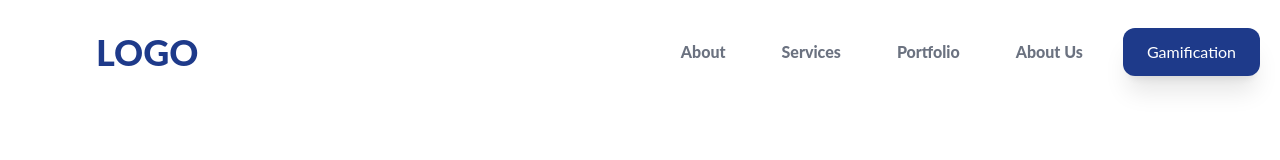
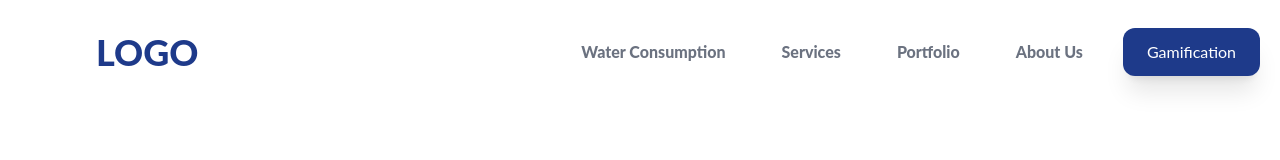
Before and after one commit to ainamartinez/CBI_Web, a React (Create React App) app: page / in a window 1280 px wide. Shown: the top 160 px of the page. Built offline with nearby package versions, Linux system fonts and the light colour scheme.

Commit message:
title updated

```diff
--- a/src/components/Clients.js
+++ b/src/components/Clients.js
@@ -1,5 +1,5 @@
-import React from 'react';
-import kws from '../images/clients/kws.png';
+import React from 'react'; //import the react module
+import kws from '../images/clients/kws.png'; //import the image of the client
 import geps from '../images/clients/geps.png';
 import protergia from '../images/clients/protergia.png';
 
--- a/src/components/Hero.js
+++ b/src/components/Hero.js
@@ -17,12 +17,12 @@ const Hero = () => {
                         <div className="lg:w-1/2 flex flex-col justify-center" data-aos="zoom-in" data-aos-delay="200">
                             <h1 className="mb-5 md:text-5xl text-3xl font-bold text-blue-900">
                             {/* We build digital solutions to help businesses scale */}
-                                Bespoke software solutions for your unique business needs
+                                You are top 2
                             </h1>
-                            <div className="text-xl font-semibold tracking-tight mb-5 text-gray-500">We are a team of highly motivated and skilled developers dedicated to delivering only the best software.</div>
+                            <div className="text-xl font-semibold tracking-tight mb-5 text-gray-500">Welcome to metrio x aqua mist, where every responsable usage during your travel counts. Fins more about what rewars are waiting due to a responsible consumption</div>
                             <div className="mb-4 space-x-0 md:space-x-2 md:mb-8">
                                 <Link to="/contact" className="text-white bg-blue-900 hover:bg-blue-800 inline-flex items-center justify-center w-full px-6 py-3 my-4 text-lg shadow-xl rounded-2xl sm:w-auto sm:mb-0">
-                                    Learn more
+                                    rewards
                                     <svg className="w-4 h-4 ml-1" xmlns="http://www.w3.org/2000/svg" viewBox="0 0 20 20" fill="currentColor"><path fillRule="evenodd" d="M10.293 3.293a1 1 0 011.414 0l6 6a1 1 0 010 1.414l-6 6a1 1 0 01-1.414-1.414L14.586 11H3a1 1 0 110-2h11.586l-4.293-4.293a1 1 0 010-1.414z" clipRule="evenodd"></path></svg>
                                 </Link>
                                 {/* <Link to="/contact" className="text-white bg-blue-900 hover:bg-blue-800 inline-flex items-center justify-center w-full px-6 py-3 my-4 text-lg shadow-xl rounded-2xl sm:w-auto sm:mb-0">
--- a/src/components/Navbar/NavLinks.js
+++ b/src/components/Navbar/NavLinks.js
@@ -6,7 +6,7 @@ const NavLinks = () => { //Component definition
         // Here defines the navigation links we find in the upper right corner of the page
         <>
             <HashLink className="px-4 font-extrabold text-gray-500 hover:text-blue-900" smooth to="/#about">
-                About
+                Water Consumption
             </HashLink>
             <HashLink className="px-4 font-extrabold text-gray-500 hover:text-blue-900" smooth to="/#services">
                 Services
```
